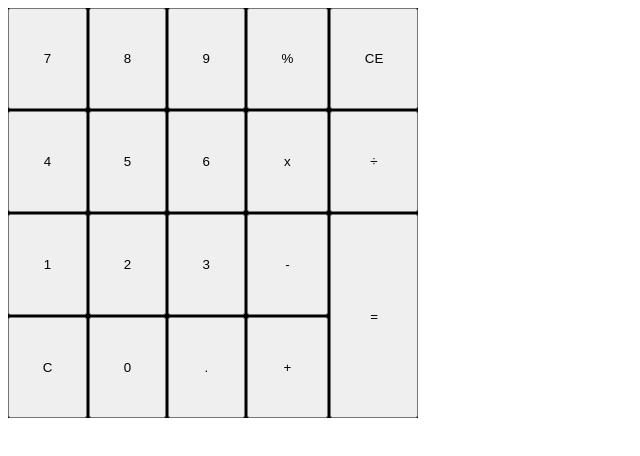
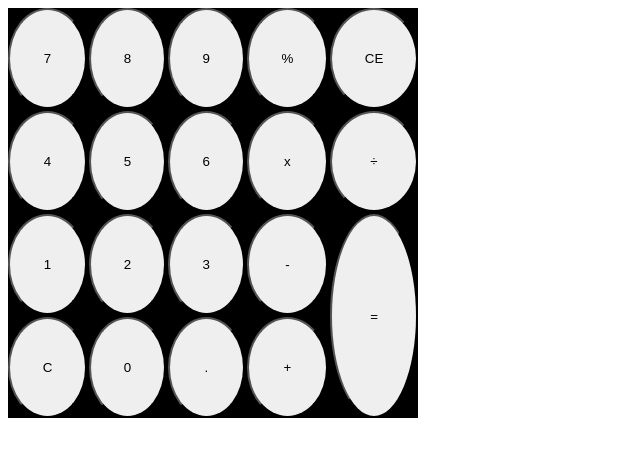
Before and after one commit to ahaziem/js-calcuator, a plain HTML site: page index.html in a window 1280 px wide. Shown: the whole page, without its empty margins (0-640 px from the left). Drawn offline with Linux system fonts and the light colour scheme.

Commit message:
made changes in calculator

```diff
--- a/styles/_calculator.scss
+++ b/styles/_calculator.scss
@@ -1,3 +1,10 @@
+
+button {
+  border-radius: 50%;
+  text-align: center;
+}
+
+
 .calculator__body {
         display: grid;
         grid-template-columns: (repeat 5,1fr);
```
Also changed, not shown: styles.css, 1 other file.
